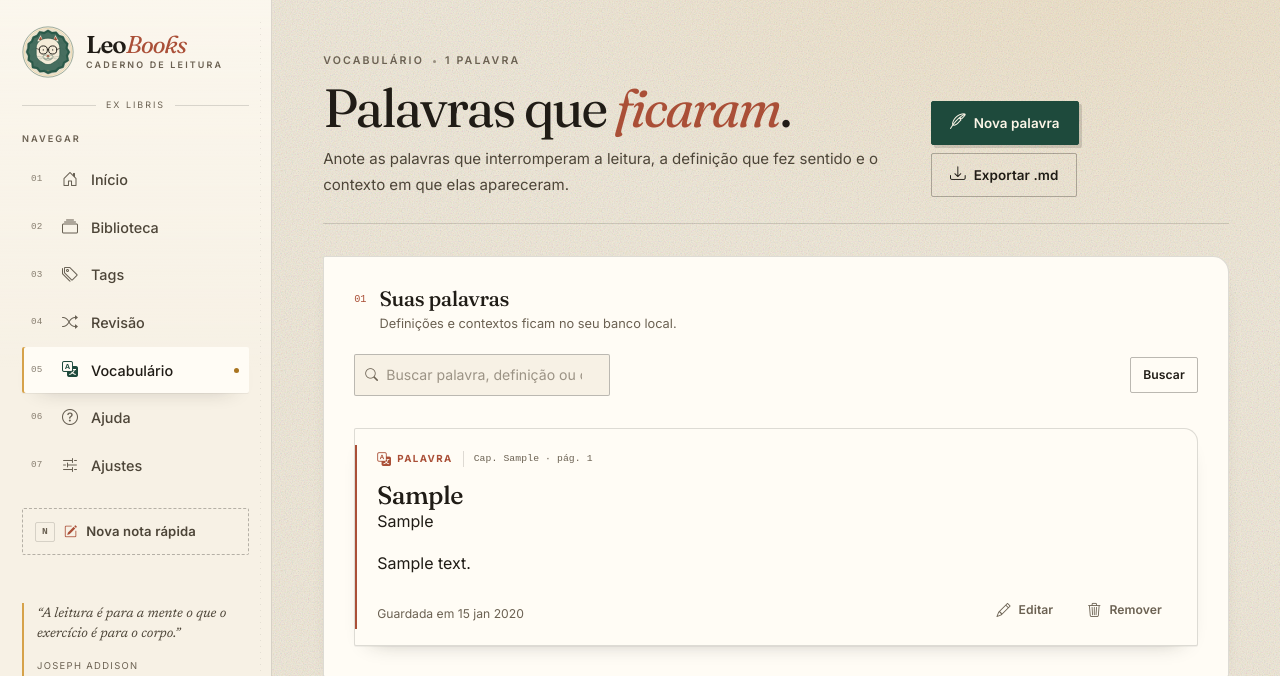
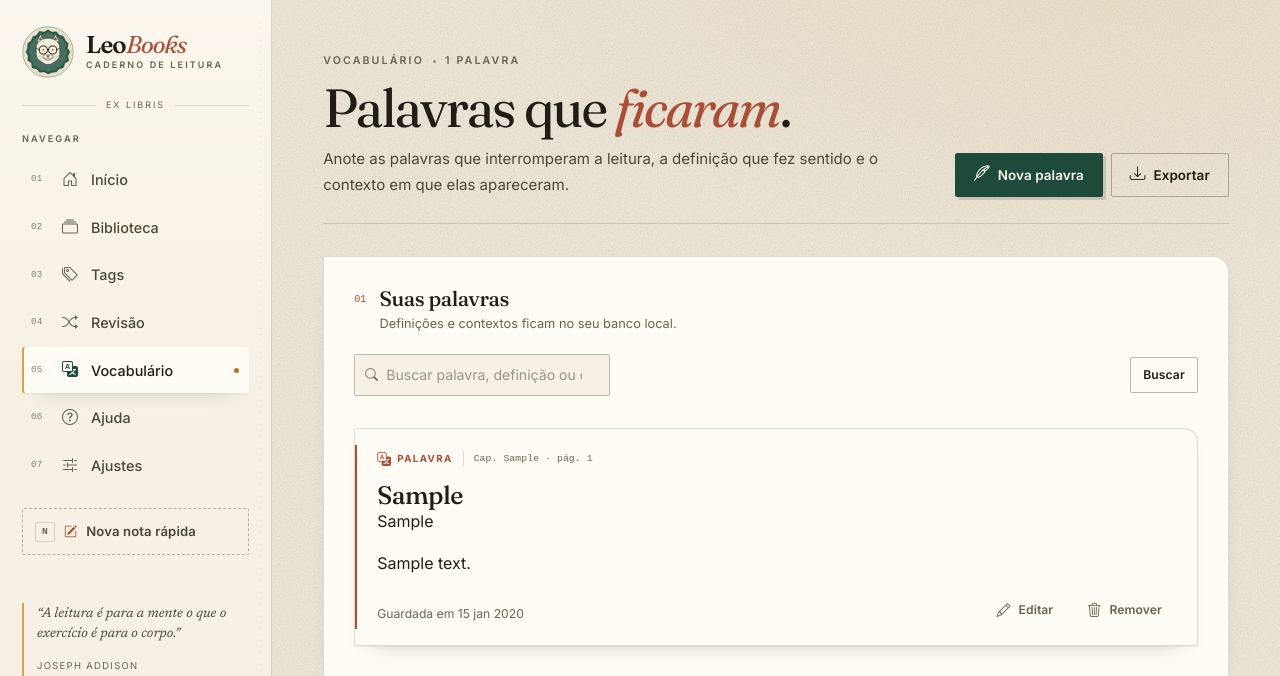
Before and after one commit to leobarros/leobooks, a Flask app: page /vocabulary in a window 1280 px wide. Shown: the top 676 px of the page. Run offline with Flask 3, Linux system fonts and the light colour scheme; the visitor is signed in with stand-in values (Sample User, id 1); tables that the repository leaves empty hold one stand-in row (values such as "Sample post"); some libraries are stand-ins or nearby versions.

Commit message:
remove a extensão dos botões de exportação
Os botões passam a dizer apenas Exportar, sem expor .md para quem usa o aplicativo.

```diff
--- a/templates/book_detail.html
+++ b/templates/book_detail.html
@@ -27,7 +27,7 @@
         </li>
         <li>
           <a class="dropdown-item" href="{{ url_for('settings.export_book', book_id=book.id) }}">
-            <i class="bi bi-markdown"></i> Exportar notas .md
+            <i class="bi bi-markdown"></i> Exportar notas
           </a>
         </li>
         <li><hr class="dropdown-divider"></li>
@@ -156,7 +156,7 @@
         <i class="bi bi-feather"></i> Adicionar nota a este livro
       </button>
       <a class="lb-btn lb-btn--ghost" href="{{ url_for('settings.export_book', book_id=book.id) }}">
-        <i class="bi bi-download"></i> Exportar .md
+        <i class="bi bi-download"></i> Exportar
       </a>
     </div>
   </div>
--- a/templates/vocabulary.html
+++ b/templates/vocabulary.html
@@ -29,7 +29,7 @@
       <i class="bi bi-feather"></i> Nova palavra
     </button>
     <a class="lb-btn lb-btn--ghost" href="{{ url_for('main.vocabulary_export') }}">
-      <i class="bi bi-download"></i> Exportar .md
+      <i class="bi bi-download"></i> Exportar
     </a>
   </div>
 </header>
```
Also changed, not shown: 18 other files.
